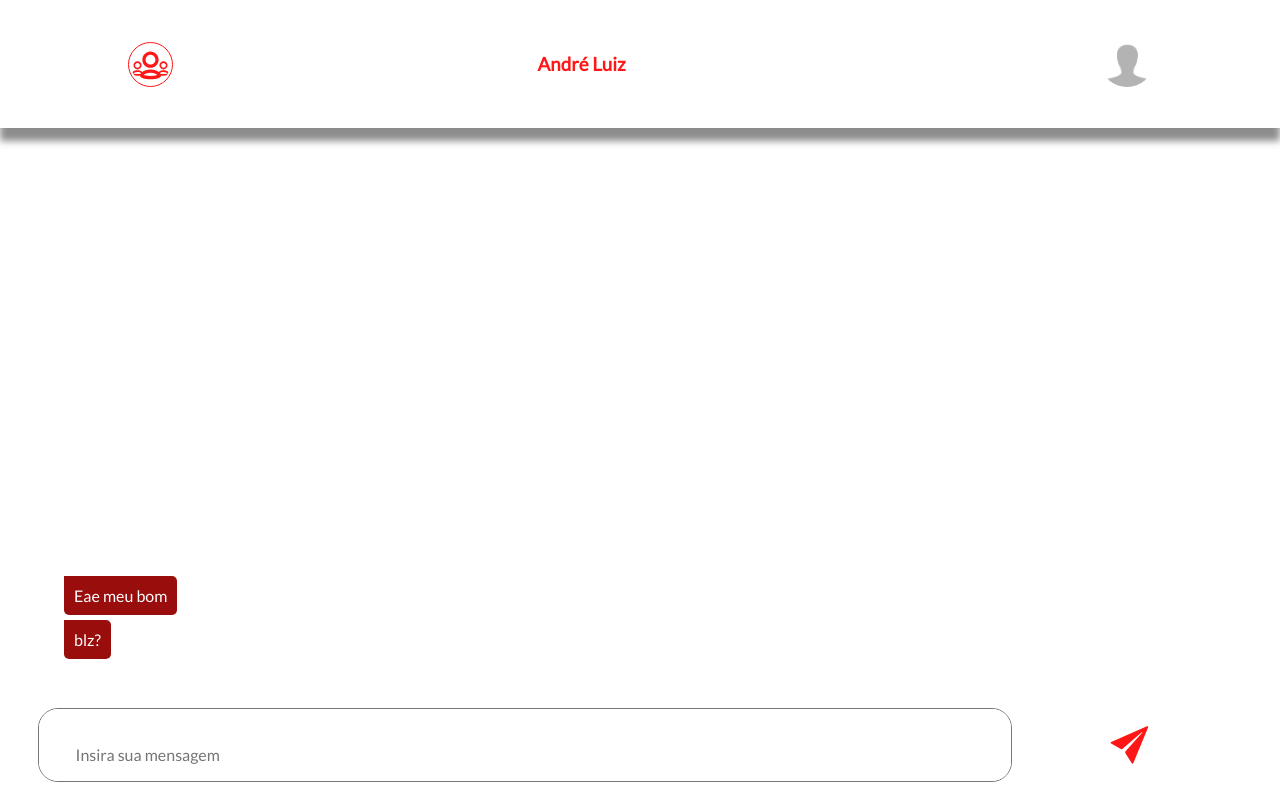
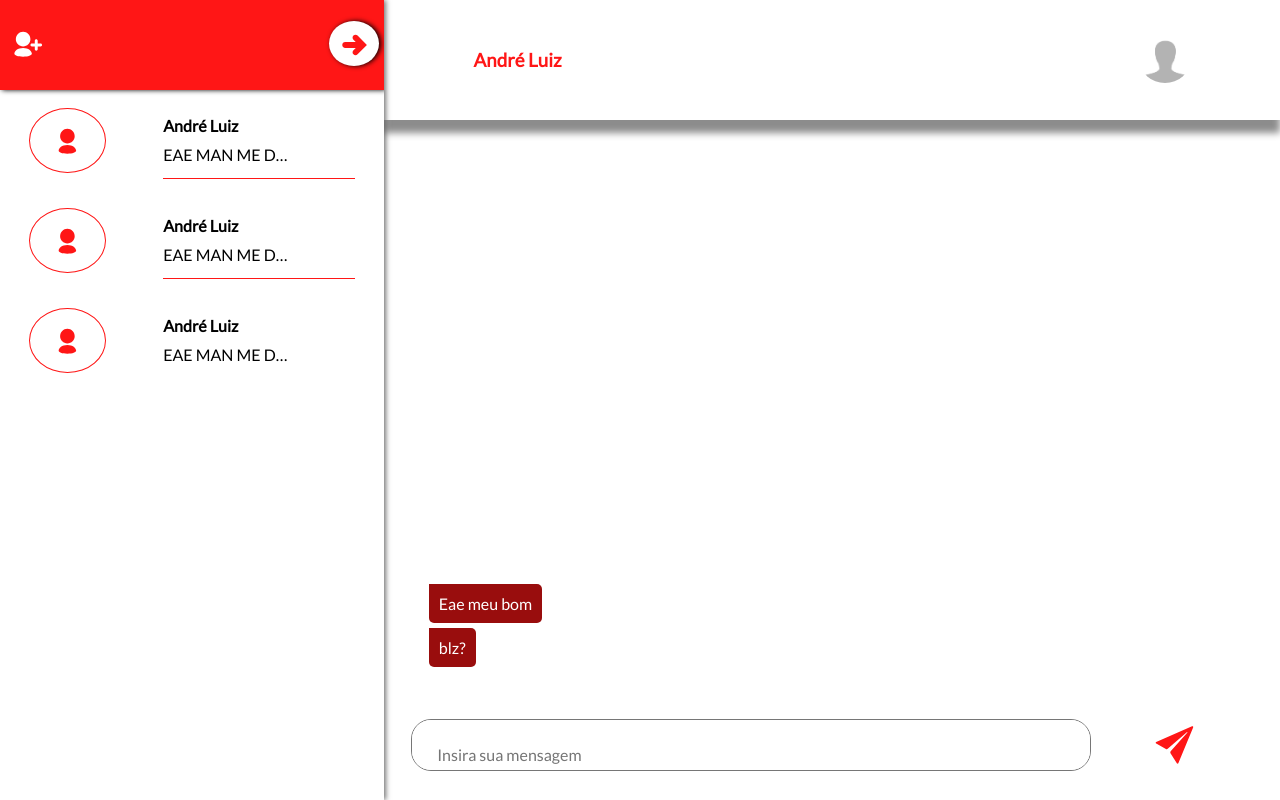
Before and after one commit to Andr3zinh00/thunderchat-frontend, a React (Create React App) app: page /home in a window 1280 px wide. Built offline with nearby package versions, Linux system fonts and the light colour scheme.

Commit message:
media query/home

```diff
--- a/src/Components/ContactMessage/ContactMessage.component.jsx
+++ b/src/Components/ContactMessage/ContactMessage.component.jsx
@@ -36,6 +36,7 @@ const ContactMessage = ({ toggle, onToggle }) => {
         <TiGroupOutline
           onClick={onToggle}
           size={45}
+          className="sidebar-toggle"
           style={{
             padding: '2px',
             color: '#ff1616',
--- a/src/Components/ContactMessage/ContactMessage.styles.jsx
+++ b/src/Components/ContactMessage/ContactMessage.styles.jsx
@@ -28,6 +28,11 @@ export const ContactHeader = styled.header`
 
   h3{
     color:#ff1616;
+  }
+  @media screen and (min-width:767px){
+    .sidebar-toggle{
+      display:none
+    }
   }
 `;
 
@@ -134,4 +139,8 @@ export const HeaderProfileInfo = styled.div`
   align-items:center;
 
   width:60%;
+
+  @media screen and (min-width:767px){
+    width:100%;
+  }
 `;
--- a/src/Components/SideContacts/SideContacts.styles.jsx
+++ b/src/Components/SideContacts/SideContacts.styles.jsx
@@ -22,6 +22,17 @@ export const Aside = styled.aside`
 
   overflow-y:auto;
   overflow-x: hidden;
+
+  @media (min-width:767px){
+    position:unset;
+    width:30%;
+    transform: translateX(0);
+
+    .sidebar-toggle{
+      display:none !important;
+    }
+  }
+
 `;
 
 export const HeaderContainer = styled.header`
--- a/src/Pages/Home/Home.styles.jsx
+++ b/src/Pages/Home/Home.styles.jsx
@@ -6,6 +6,10 @@ export const HomeContent = styled.div`
  position:relative;
  background-color:#fff;
 
+ @media screen and (min-width:767px){
+   flex-direction:row;
+ }
+
 `;
 
 // export const
```
Also changed, not shown: src/Components/SideContacts/SideContacts.component.jsx (+4 -7 lines), 1 other file (tests, documents, lock files or other folders).
